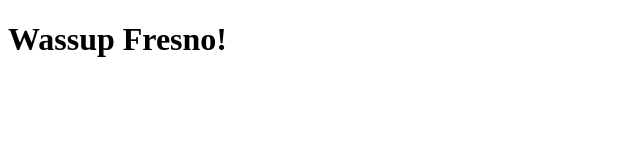
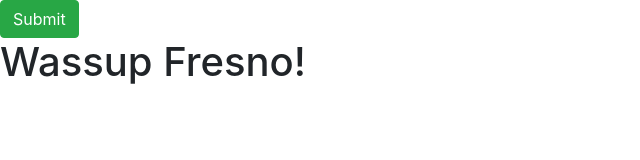
Before and after one commit to stocke44/Java-Intro, a plain HTML site: page index.html in a window 1280 px wide. Shown: the whole page, without its empty margins (0-640 px from the left). Drawn offline with nearby package versions, Linux system fonts and the light colour scheme.

Commit message:
Add bootstrap to master

```diff
--- a/index.html
+++ b/index.html
@@ -5,9 +5,11 @@
     <meta name="viewport" content="width=device-width, initial-scale=1.0">
     <meta http-equiv="X-UA-Compatible" content="ie=edge">
     <title>Document</title>
+    <link rel="stylesheet" href="https://stackpath.bootstrapcdn.com/bootstrap/4.1.3/css/bootstrap.min.css" integrity="sha384-MCw98/SFnGE8fJT3GXwEOngsV7Zt27NXFoaoApmYm81iuXoPkFOJwJ8ERdknLPMO" crossorigin="anonymous">
     <link rel="stylesheet" href="css/styles.css">
 </head>
 <body>
+    <button class = "btn btn-success">Submit</button>
     <h1> Wassup Fresno!</h1>
     <script type="text/javascript "src="js/scripts.js"></script>
 
```
